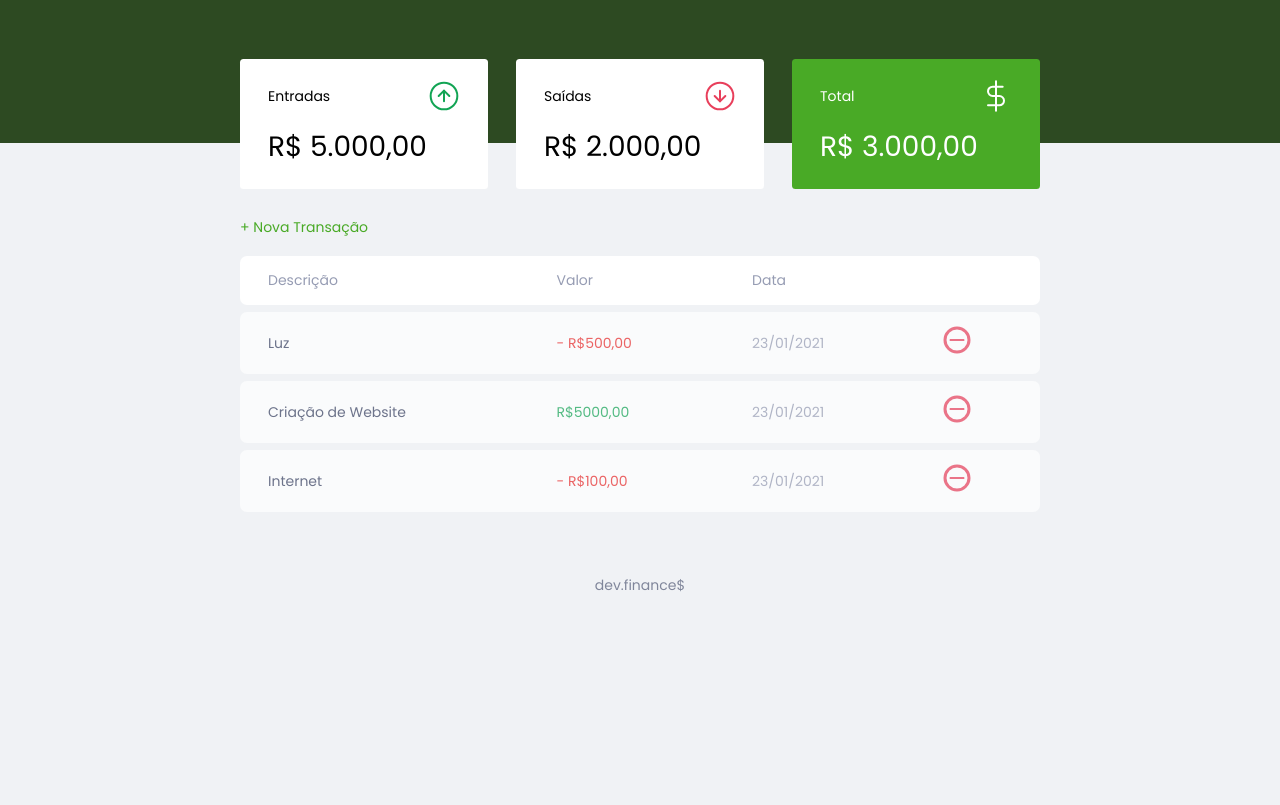
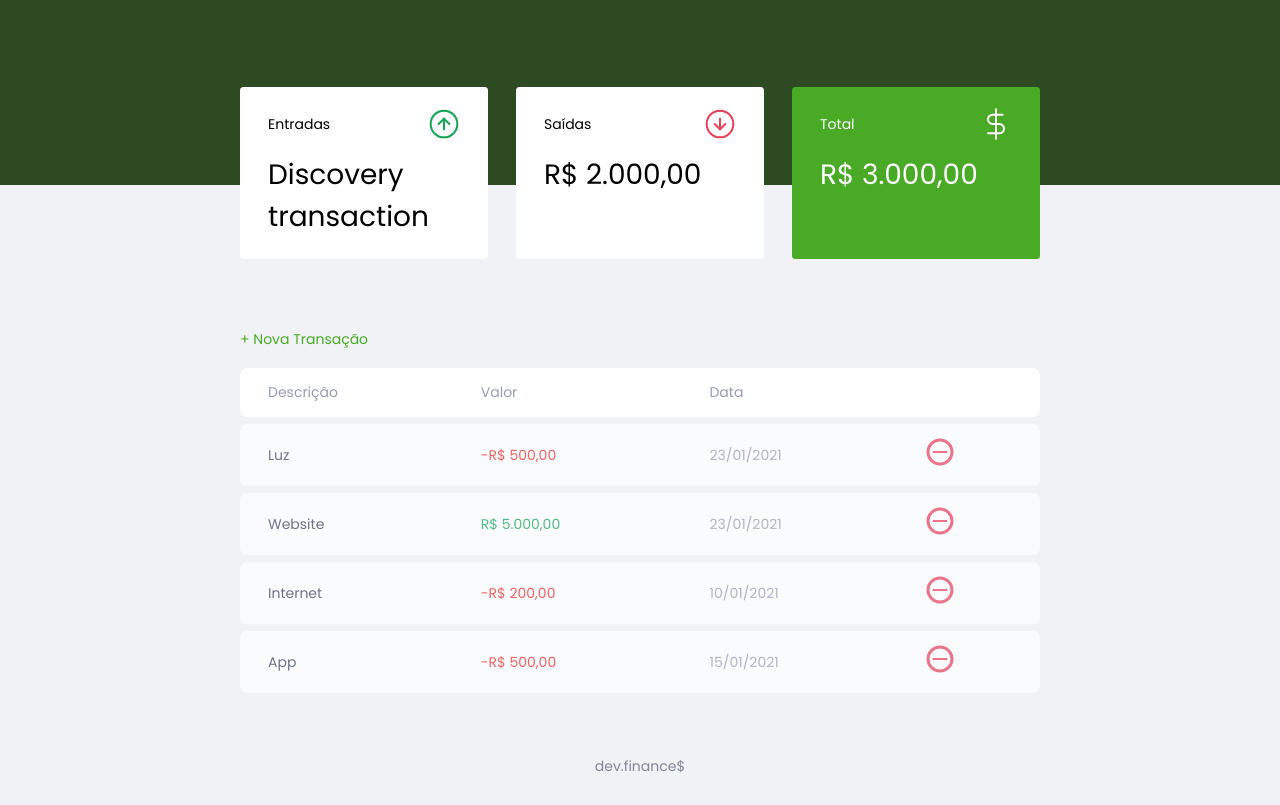
Before and after one commit to ViniciusMDuarte/dev.finances, a plain HTML site: page index.html in a window 1280 px wide. Shown: the part 55-860 px from the top of the page. Before the commit the page ends 800 px from the top, so only its background shows below. Drawn offline with Linux system fonts and the light colour scheme.

Commit message:
uptdate transactions, dinamique

```diff
--- a/index.html
+++ b/index.html
@@ -22,21 +22,21 @@
             <span>Entradas</span>
             <img src="./assets/income.svg" alt="Imagem de Entradas">
           </h3>
-          <p>R$ 5.000,00</p>
+          <p id="incomeDisplay">R$ 5.000,00</p>
         </div>
         <div class="card">
           <h3>
            <span>Saídas</span>
            <img src="./assets/expense.svg" alt="Imagem de Saídas">
           </h3>
-          <p>R$ 2.000,00</p>
+          <p id="expenseDisplay">R$ 2.000,00</p>
         </div>
         <div class="card total">
           <h3>
             <span>Total</span>
             <img src="./assets/total.svg" alt="Imagem de Total">
           </h3>
-          <p>R$ 3.000,00</p>
+          <p id="totalDisplay">R$ 3.000,00</p>
         </div>
       </section>
       <section id="transactions">
@@ -52,24 +52,7 @@
             </tr>
           </thead>
           <tbody>
-            <tr>
-              <td class="description">Luz</td>
-              <td class="expense">- R$500,00</td>
-              <td class="date">23/01/2021</td>
-              <td><img src="./assets/minus.svg" alt="Remover transação"></td>
-            </tr>
-            <tr>
-              <td class="description">Criação de Website</td>
-              <td class="income">R$5000,00</td>
-              <td class="date">23/01/2021</td>
-              <td><img src="./assets/minus.svg" alt="Remover transação"></td>
-            </tr>
-            <tr>
-              <td class="description">Internet</td>
-              <td class="expense">- R$100,00</td>
-              <td class="date">23/01/2021</td>
-              <td><img src="./assets/minus.svg" alt="Remover transação"></td>
-            </tr>
+
           </tbody>
         </table>
       </section>
--- a/scripts.js
+++ b/scripts.js
@@ -8,3 +8,98 @@ const Modal = {
         .classList.remove('active')
     }
 }
+
+const transactions = [
+    {
+        id: 1,
+        description: 'Luz',
+        amount: -50000,
+        date: '23/01/2021',
+    },
+    {
+        id: 2,
+        description: 'Website',
+        amount: 500000,
+        date: '23/01/2021',
+    },
+    {
+        id: 3,
+        description: 'Internet',
+        amount: -20000,
+        date: '10/01/2021',
+    },
+    {
+        id: 4,
+        description: 'App',
+        amount: -50000,
+        date: '15/01/2021',
+    },
+
+]
+
+const Transaction = {
+    // income() {
+    //     // somar as entradas
+    // }
+    // expenses() {
+    //     // somar as saídas
+    // }
+    // total() {
+    //     // resultado as entradas, menos o resultado das saídas
+    // }
+}
+
+
+const DOM = {
+
+    transactionsContainer: document.querySelector('#data-table tbody'),
+
+    addTransaction(transaction, index) {
+        const tr = document.createElement('tr')
+        tr.innerHTML = DOM.innerHTMLTransaction(transaction)
+        console.log(tr.innerHTML)
+        DOM.transactionsContainer.appendChild(tr)
+    },
+    innerHTMLTransaction(transaction) {
+
+        const CSSclass = transaction.amount > 0 ? 'income' : 'expense'
+
+        const amount = Utils.formatCurrency(transaction.amount)
+
+        const html = `
+            <td class="description">${transaction.description}</td>
+            <td class="${CSSclass}">${amount}</td>
+            <td class="date">${transaction.date}</td>
+            <td><img src="./assets/minus.svg" alt="Remover transação"></td>
+            `
+        return html
+    },
+
+    updateBalance() {
+        document.getElementById('incomeDisplay')
+        .innerHTML = 'Discovery transaction'
+    }
+}
+
+DOM.updateBalance()
+
+const Utils = {
+    formatCurrency(value) {
+        const signal = Number(value) < 0 ? '-' : ''
+
+        value = String(value).replace(/\D/g, '')
+
+        value = Number(value) / 100
+
+        value = value.toLocaleString('pt-BR', {
+            style: 'currency',
+            currency:'BRL'
+        })
+
+        return signal + value
+    }
+}
+
+transactions.forEach(function(transaction) {
+    DOM.addTransaction(transaction)
+})
--- a/styles.css
+++ b/styles.css
@@ -124,7 +124,7 @@ button:hover {
 
 header {
     background-color: #2d4a22;
-    padding:2rem 0 10rem;
+    padding:2rem 0 13rem;
     text-align: center;
 }
 
@@ -136,17 +136,18 @@ header {
 
 
 #balance {
-    margin-top: -6rem;
+    margin-top: -7rem;
 }
 
 #balance h2 {
     color: #fff;
 }
 
-#transaction {
+#transactions {
     display:block;
     width: 100%;
     overflow-x: auto;
+    margin-top: 3rem;
 }
 
 #data-table {
@@ -209,6 +210,7 @@ td.expense {
     justify-content: center;
     opacity: 0;
     visibility: hidden;
+    z-index: 999;
 }
 
 .modal-overlay.active {
@@ -219,7 +221,9 @@ td.expense {
 .modal {
     background: #f0f2f5;
     padding: 2.4rem;
-
+    position: relative;
+    z-index: 1;
+    position:fixed;
 }
 
 /* FORM */
```
